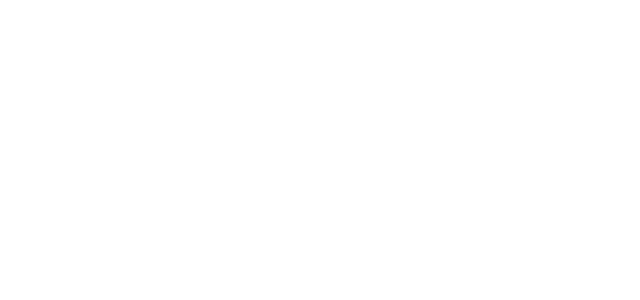
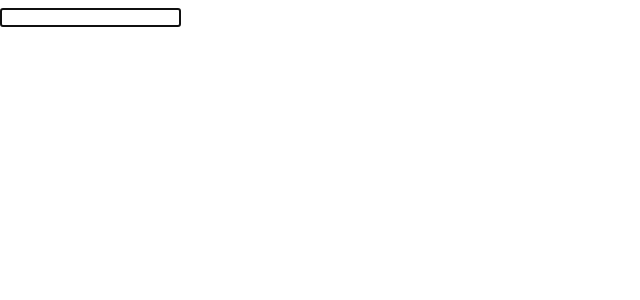
Before and after one commit to firstneverrest/React-Hooks, a React (Create React App) app in the folder react-hooks/: page / in a window 1280 px wide. Shown: the top 300 px of the page, without its empty margins (0-640 px from the left). Built offline with nearby package versions, Linux system fonts and the light colour scheme.

Commit message:
add new hooks

```diff
--- a/react-hooks/src/App.js
+++ b/react-hooks/src/App.js
@@ -8,6 +8,7 @@
 import UseContext from "./UseContext/UseContext";
 import UseReducer from "./UseReducer/UseReducer";
 import UseLayoutEffect from "./UseLayoutEffect/UseLayoutEffect";
+import UseImperativeHandle from "./UseImperativeHandle/UseImperativeHandle";
 
 function App() {
   return (
@@ -19,7 +20,8 @@
       {/* <UseRef /> */}
       {/* <UseContext /> */}
       {/* <UseReducer /> */}
-      <UseLayoutEffect />
+      {/* <UseLayoutEffect /> */}
+      <UseImperativeHandle />
     </div>
   );
 }
--- /dev/null
+++ b/react-hooks/src/UseImperativeHandle/ChildInput.js
@@ -0,0 +1,10 @@
+import React, { useRef, useImperativeHandle, forwardRef } from "react";
+
+function ChildInput(props, ref) {
+  const inputRef = useRef(null);
+  useImperativeHandle(ref, () => inputRef.current);
+
+  return <input type="text" name="child input" ref={inputRef} />;
+}
+
+export default forwardRef(ChildInput);
--- /dev/null
+++ b/react-hooks/src/UseImperativeHandle/UseImperativeHandle.js
@@ -0,0 +1,21 @@
+import React, { useRef, useEffect } from "react";
+import { render } from "react-dom";
+// useImperativeHandle use with useRef
+// to access child component HTML element
+import ChildInput from "./ChildInput";
+
+function UseImperativeHandle() {
+  const inputRef = useRef(null);
+
+  useEffect(() => {
+    inputRef.current.focus();
+  }, []);
+
+  return (
+    <div>
+      <ChildInput ref={inputRef} />
+    </div>
+  );
+}
+
+export default UseImperativeHandle;
```
Also changed, not shown: 1 other file (tests, documents, lock files or other folders).
